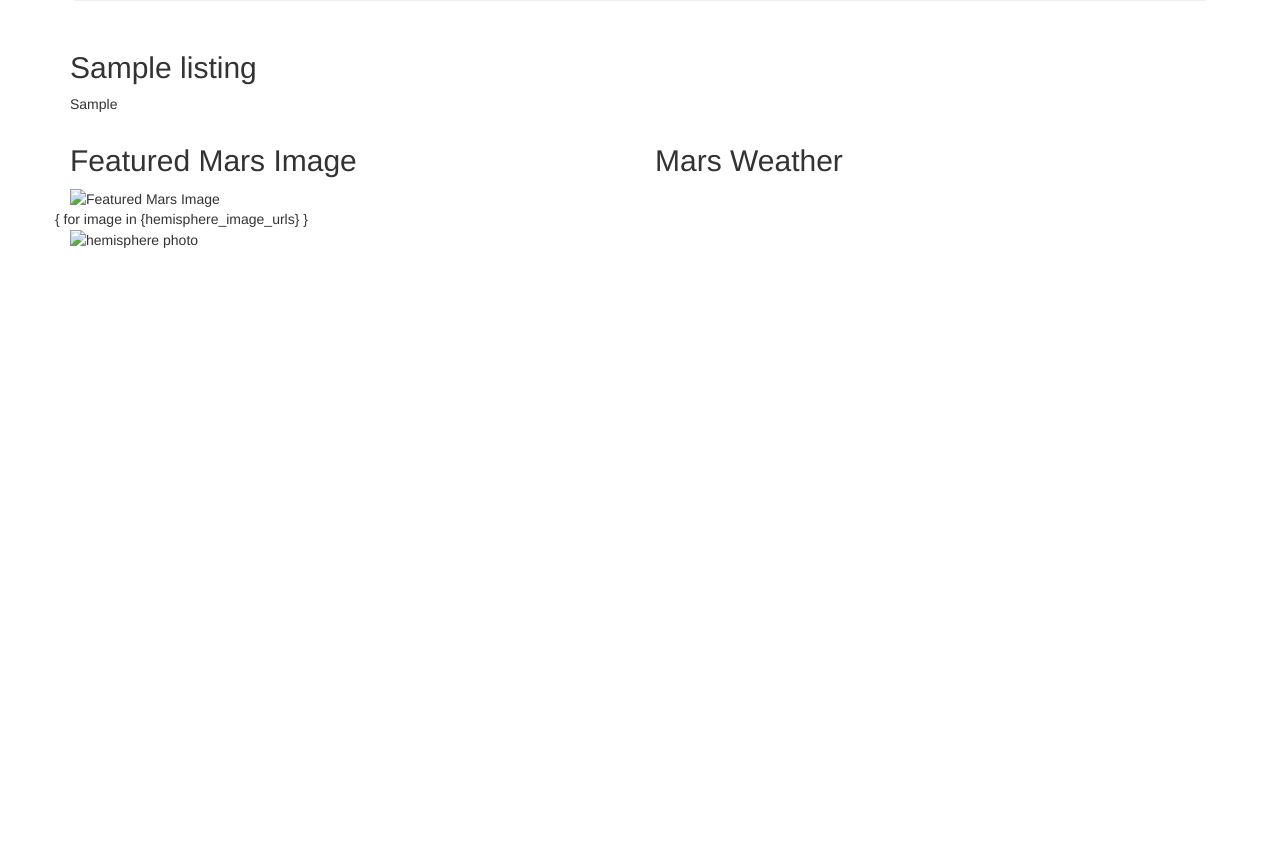
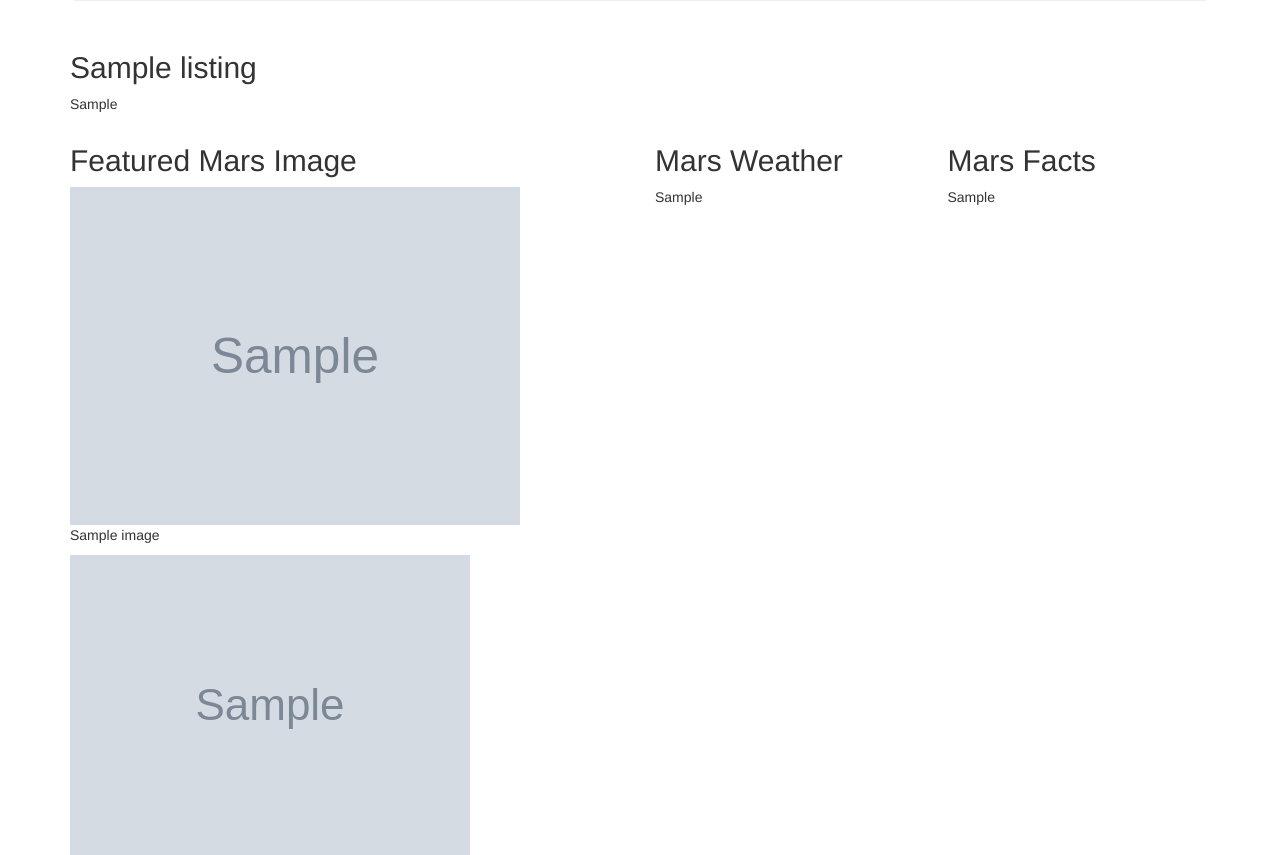
Before and after one commit to penguinistakc/mission_to_mars, a Flask app: page / in a window 1280 px wide. Shown: the part 255-1110 px from the top of the page. Before the commit the page ends 503 px from the top, so only its background shows below. Run offline with Flask 2, Linux system fonts and the light colour scheme; grey boxes marked "Sample" are stand-in pictures; a database or web service that is not in the repository returns one stand-in record (values such as "Sample title"); some libraries are stand-ins or nearby versions.

Commit message:
figured out how to un-escape html code in a jinja var

```diff
--- a/templates/index.html
+++ b/templates/index.html
@@ -25,21 +25,24 @@
         <div class="row" id="more-mars-cruft">
             <div class="col-md-6">
                 <h2>Featured Mars Image</h2>
-                <img src="{{featured_image_url}}" alt="Featured Mars Image">
+                <img src="{{listings.featured_image_url}}" alt="Featured Mars Image" width="450">
             </div>
             <div class="col-md-3">
                 <h2>Mars Weather</h2>
-                <p>{{ mars_weather }}</p>
+                <p>{{ listings.mars_weather }}</p>
             </div>
             <div class="col-md-3">
-            {{ mars_facts }}
+                <h2>Mars Facts</h2>
+                {{ listings.mars_facts|safe}}
             </div>
         </div>
         <div class="row" id="even-more-mars-cruft">
-            { for image in {hemisphere_image_urls} }
+            {% for image in listings.hemisphere_image_urls %}
             <div class="col-md-12">
-                <img src="{{image}}" alt="hemisphere photo">
+                <p>{{image.title}}</p>
+                <img src="{{image.img_url}}" alt="hemisphere photo">
             </div>
+            {% endfor %}
         </div>
     </div>
 </body>
```
Also changed, not shown: scrape_mars.py (+6 -1 lines).
